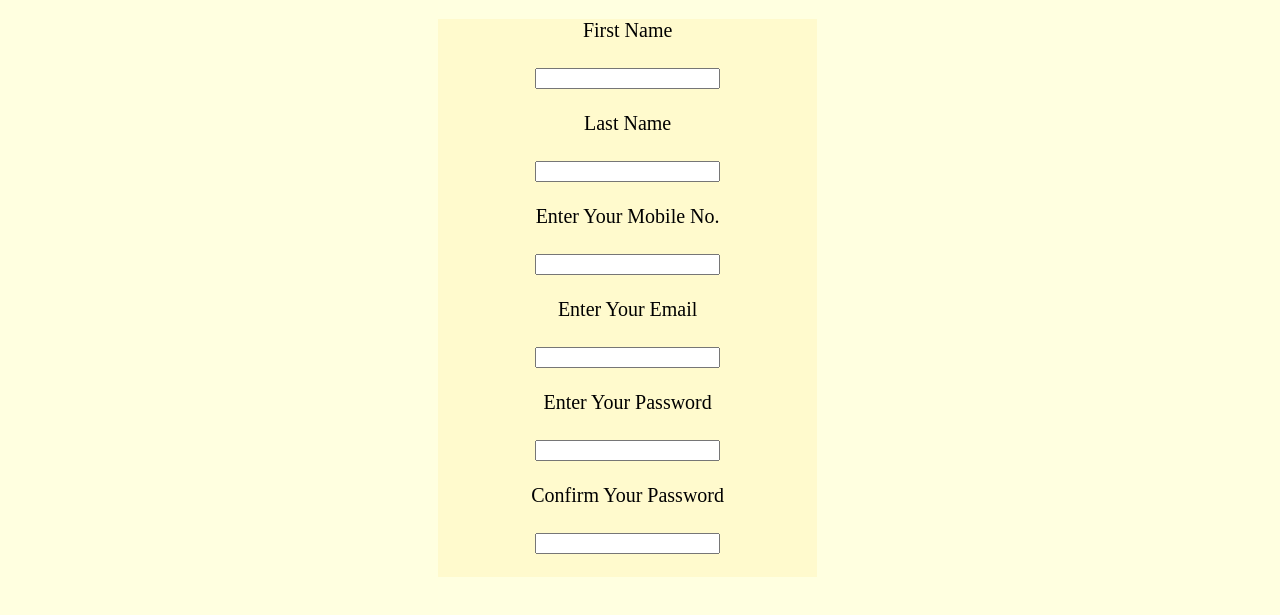
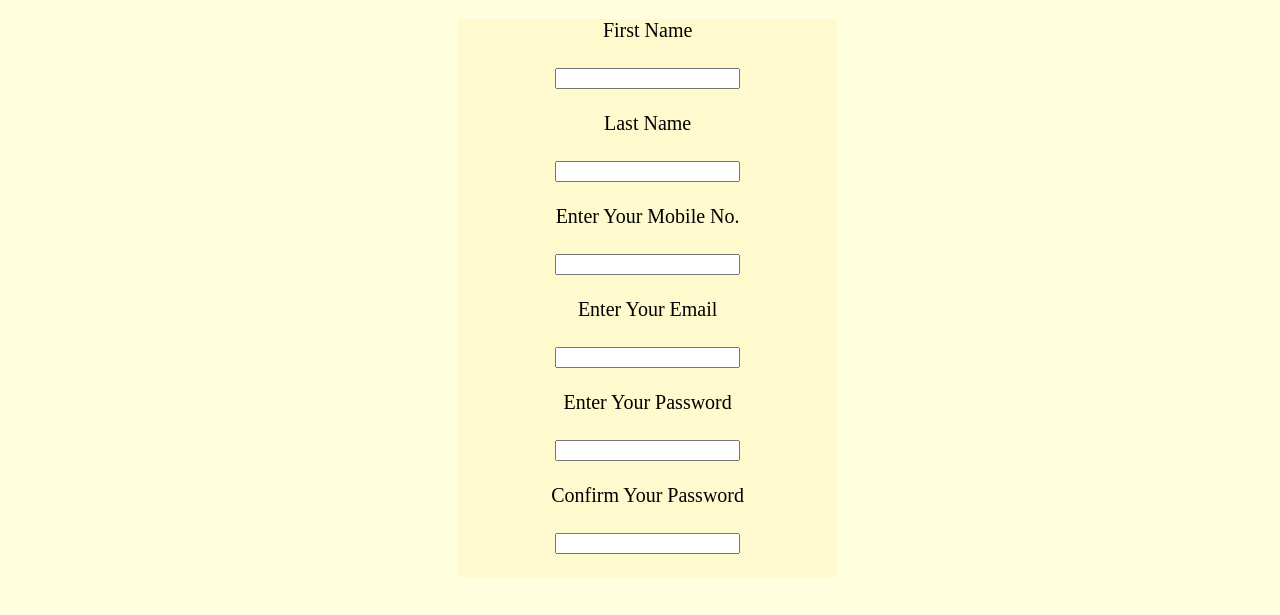
Before and after one commit to Sam-cudo/Fast-Cab-College_Project, a plain HTML site: page Signup.html in a window 1280 px wide. Shown: the part 319-934 px from the top of the page. Drawn offline with Linux system fonts and the light colour scheme.

Commit message:
Update Signup.html

```diff
--- a/Signup.html
+++ b/Signup.html
@@ -47,7 +47,7 @@
 	  /*Form Style*/
 
 		form{
-		 margin-left : 430px;
+		 margin-left : 450px;
 	      left:35%;
 		  text-align: center;
 		  background-color: LemonChiffon;
```
